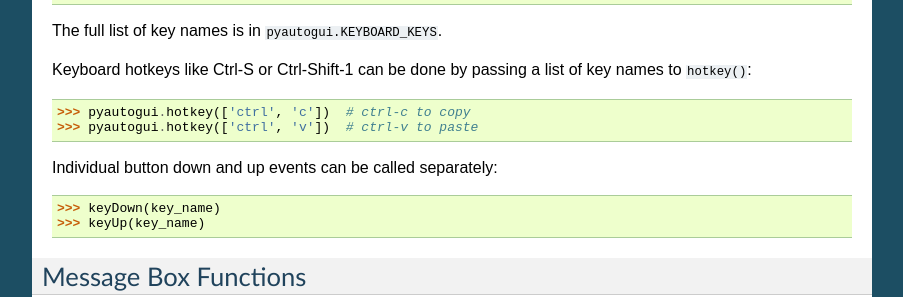
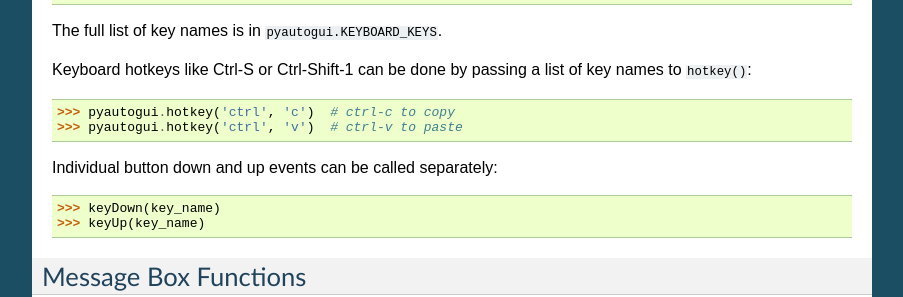
Before and after one commit to asweigart/pyautogui, a Sphinx documentation site: the page built from docs/cheatsheet.rst, in a window 1280 px wide and 900 px high, scrolled down 1480 px. Shown: the part 155-452 px from the top of the window, without its empty margins (198-1101 px from the left). Built offline with Sphinx 7.4.7, drawn with Linux system fonts in a browser that asks for light colours.

```diff
--- a/docs/cheatsheet.rst
+++ b/docs/cheatsheet.rst
@@ -85,8 +85,8 @@ The full list of key names is in `pyautogui.KEYBOARD_KEYS`.
 
 Keyboard hotkeys like Ctrl-S or Ctrl-Shift-1 can be done by passing a list of key names to `hotkey()`:
 
-    >>> pyautogui.hotkey(['ctrl', 'c'])  # ctrl-c to copy
-    >>> pyautogui.hotkey(['ctrl', 'v'])  # ctrl-v to paste
+    >>> pyautogui.hotkey('ctrl', 'c')  # ctrl-c to copy
+    >>> pyautogui.hotkey('ctrl', 'v')  # ctrl-v to paste
 
 Individual button down and up events can be called separately:
 
```
